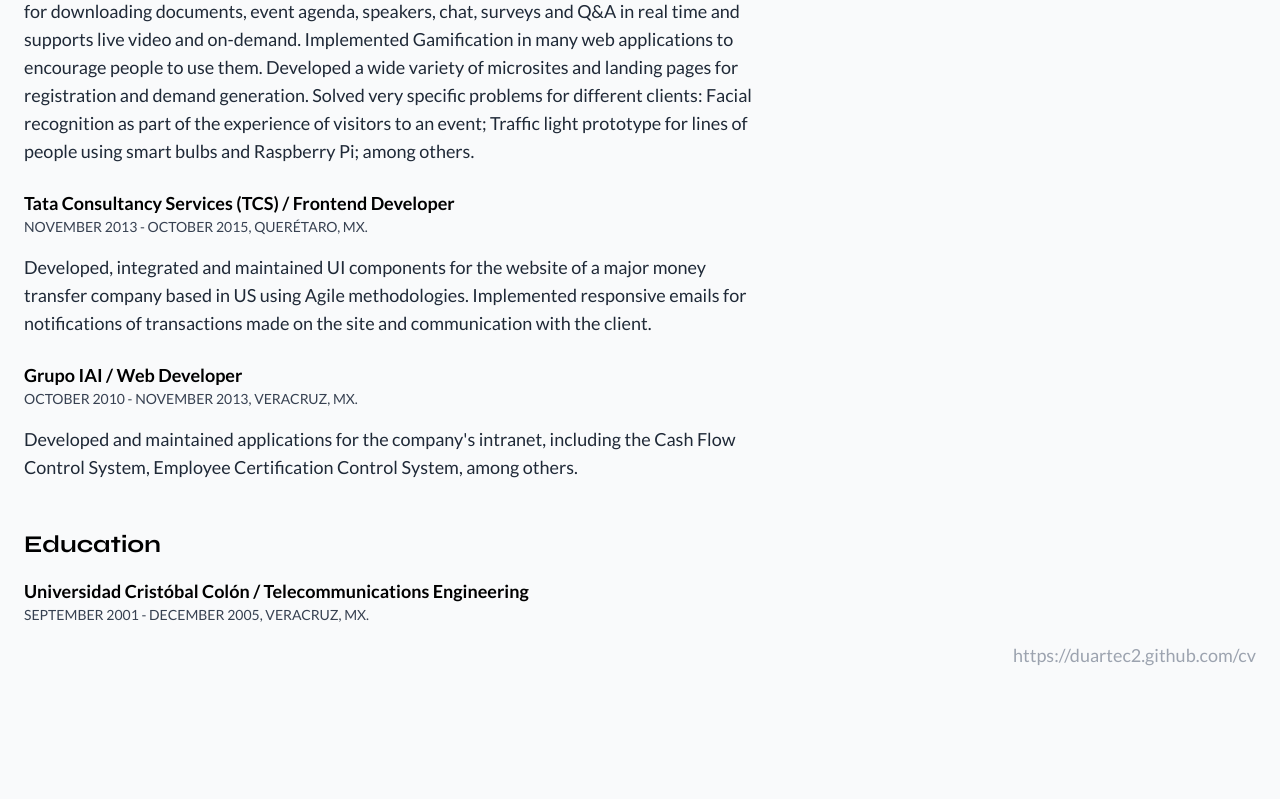
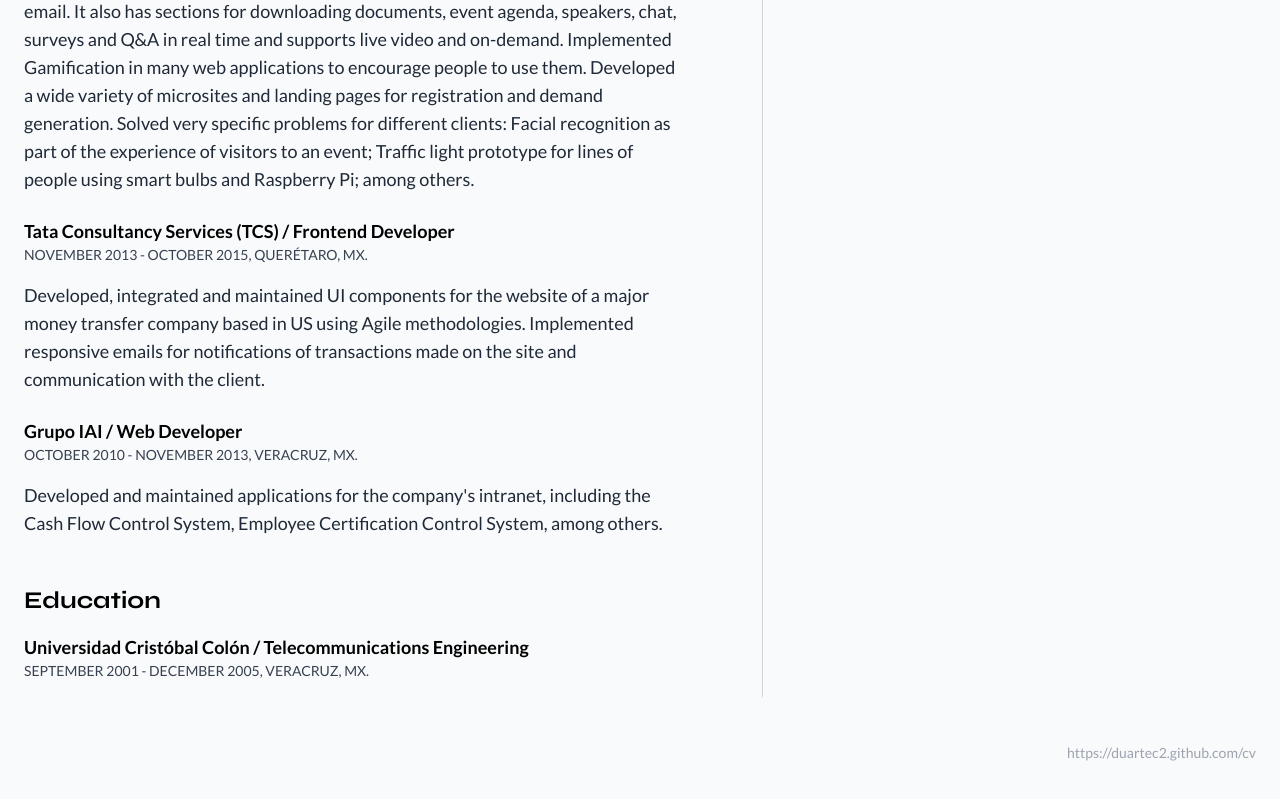
Before and after one commit to duartec2/cv, a website: page index.html in a window 1280 px wide. Shown: the part 695-1494 px from the top of the page. Before the commit the page ends 1412 px from the top, so only its background shows below. Drawn offline with Linux system fonts and the light colour scheme.

```diff
--- a/index.html
+++ b/index.html
@@ -13,7 +13,7 @@
 <body class="py-12 px-6 font-lato">
 <nav class="print:hidden">
     <div class="container mx-auto max-w-screen-xl flex justify-end">
-        <button id="dark-toggle" type="button"
+        <button id="dark-toggle" type="button" aria-label="Toggle dark mode"
                 class="text-gray-800 dark:text-yellow-300 hover:bg-gray-100 dark:hover:bg-gray-700 focus:outline-none focus:ring-4 focus:ring-gray-200 dark:focus:ring-gray-700 rounded-lg text-sm p-2.5">
             <svg id="moon-icon" class="hidden w-5 h-5" fill="currentColor" viewBox="0 0 20 20"
                  xmlns="http://www.w3.org/2000/svg">
@@ -98,9 +98,8 @@
 
     </div>
 </header>
-
 <main class="container mx-auto max-w-screen-xl lg:flex lg:justify-between print:flex print:justify-between">
-    <article class="lg:w-3/5 print:w-3/5">
+    <article class="lg:w-3/5 lg:pr-20 print:w-3/5 lg:border-r lg:border-gray-300 dark:lg:border-gray-900">
 
         <h3>Profile</h3>
         <p>
@@ -146,7 +145,7 @@
         <h5>SEPTEMBER 2001 - DECEMBER 2005, VERACRUZ, MX.</h5>
 
     </article>
-    <aside class="lg:w-1/5 print:w-1/5">
+    <aside class="lg:w-2/5 lg:pl-20 print:w-1/5 lg:border-l lg:border-white dark:lg:border-gray-700">
 
         <h3>Skills</h3>
         <ul class="tags block md:grid md:grid-cols-4 lg:block gap-y-2 gap-x-4 print:block">
@@ -175,9 +174,9 @@
         </ul>
     </aside>
 </main>
-<footer>
+<footer class="mt-10">
     <div class="container mx-auto max-w-screen-xl text-right">
-        <a href="https://duartec2.github.com/cv" class="text-gray-400">https://duartec2.github.com/cv</a>
+        <a href="https://duartec2.github.com/cv" class="text-gray-400 text-sm">https://duartec2.github.com/cv</a>
     </div>
 </footer>
 <script src="assets/js/script.js" defer></script>
```
Also changed, not shown: assets/css/styles.css.
